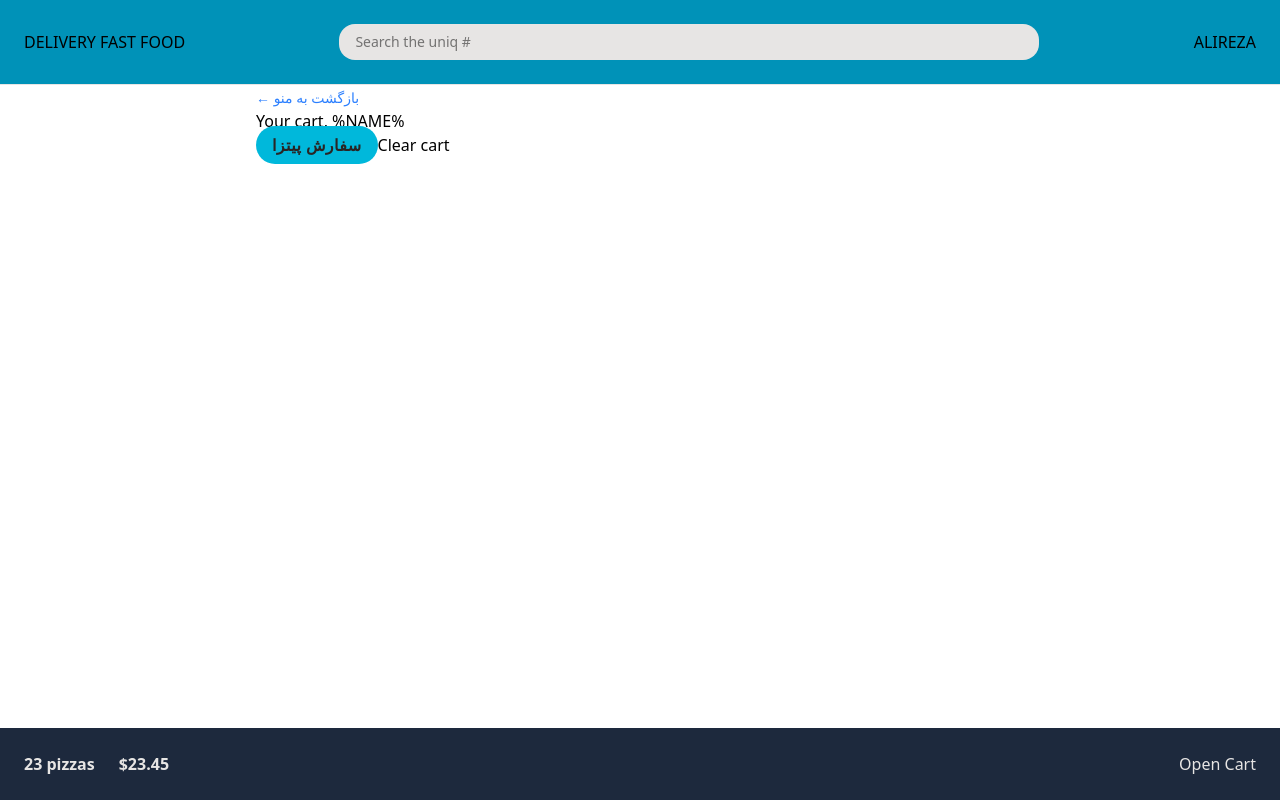
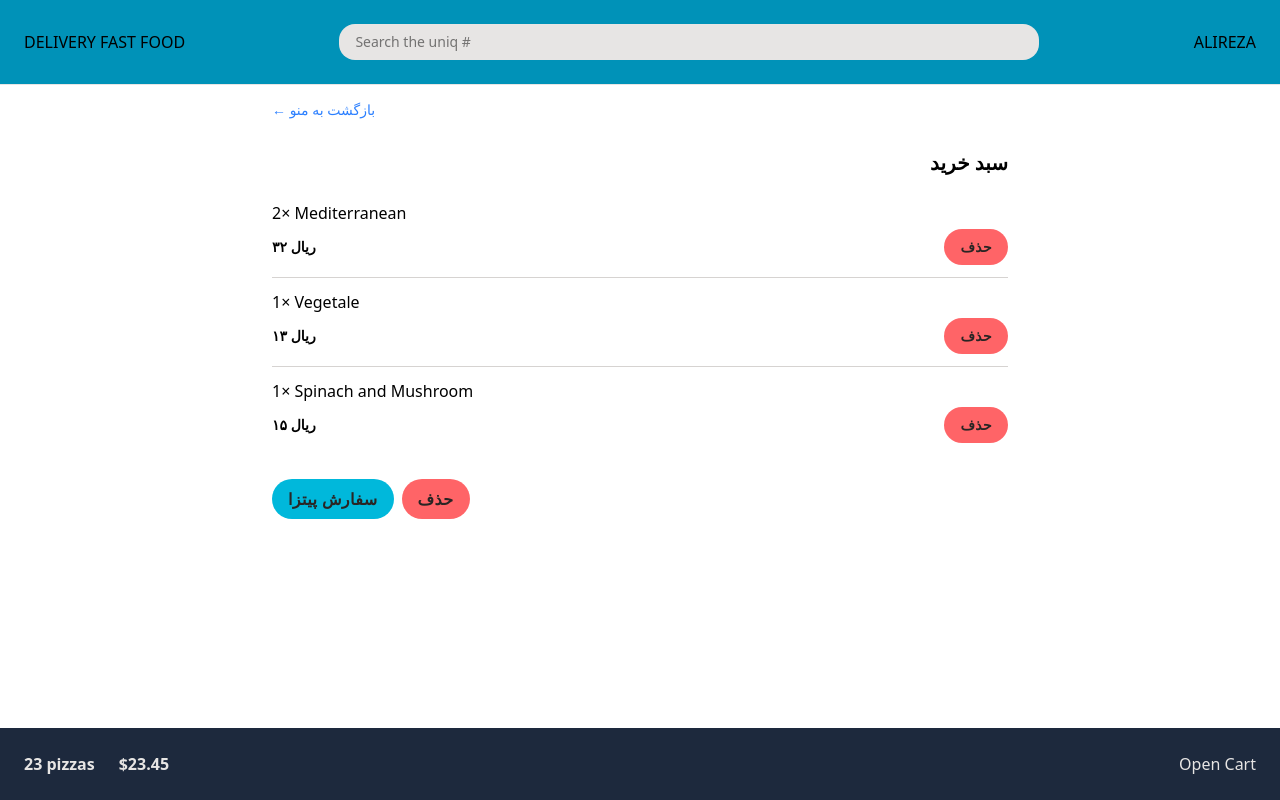
Before and after one commit to alirezaghnz/pizzadelivery, a React (Vite) app: page /cart in a window 1280 px wide. Built offline with nearby package versions, Linux system fonts and the light colour scheme.

Commit message:
some styled in the cart button and more

```diff
--- a/src/features/cart/Cart.jsx
+++ b/src/features/cart/Cart.jsx
@@ -1,7 +1,6 @@
-/* eslint-disable no-unused-vars */
-import { Link } from "react-router-dom";
-import ButtonLink from "../user/ButtonLink";
-import Button from "../user/Button";
+import ButtonLink from "../../ui/ButtonLink";
+import Button from "../../ui/Button";
+import CartItem from "./CartItem";
 
 const fakeCart = [
   {
@@ -31,14 +30,23 @@ function Cart() {
   const cart = fakeCart;
 
   return (
-    <div>
+    <div className="px-4 py-3">
       <ButtonLink to="/menu">&larr; بازگشت به منو</ButtonLink>
+      <h2 dir="rtl" className="mt-7 text-xl font-semibold">
+        سبد خرید
+      </h2>
 
-      <h2>Your cart, %NAME%</h2>
+      <ul className="mt-3 divide-y divide-stone-300">
+        {cart.map((item) => (
+          <CartItem item={item} key={item.id} />
+        ))}
+      </ul>
 
-      <div>
-        <Button to="/order/new">سفارش پیتزا</Button>
-        <button>Clear cart</button>
+      <div className="mt-6 space-x-2">
+        <Button to="/order/new" type="primary">
+          سفارش پیتزا
+        </Button>
+        <Button type="delete_lg">حذف</Button>
       </div>
     </div>
   );
--- a/src/features/cart/CartItem.jsx
+++ b/src/features/cart/CartItem.jsx
@@ -1,13 +1,18 @@
+/* eslint-disable no-unused-vars */
+import Button from "../../ui/Button";
+import { formatCurrency } from "../../utils/helpers";
+
 function CartItem({ item }) {
   const { pizzaId, name, quantity, totalPrice } = item;
 
   return (
-    <li>
-      <p>
+    <li className="py-3">
+      <p className="mb-1">
         {quantity}&times; {name}
       </p>
-      <div>
-        <p>{formatCurrency(totalPrice)}</p>
+      <div className="flex justify-between items-center">
+        <p className="text-sm font-bold  ">{formatCurrency(totalPrice)}</p>
+        <Button type="delete_sm">حذف</Button>
       </div>
     </li>
   );
--- a/src/features/menu/Menu.jsx
+++ b/src/features/menu/Menu.jsx
@@ -6,7 +6,7 @@ function Menu() {
   const menu = useLoaderData();
 
   return (
-    <ul>
+    <ul className="divide-y divide-stone-400 px-2">
       {menu.map((pizza) => (
         <MenuItem pizza={pizza} key={pizza.id} />
       ))}
--- a/src/features/menu/MenuItem.jsx
+++ b/src/features/menu/MenuItem.jsx
@@ -1,17 +1,27 @@
 import { formatCurrency } from "../../utils/helpers";
+import Button from "../../ui/Button";
 
 function MenuItem({ pizza }) {
   // eslint-disable-next-line no-unused-vars
   const { id, name, unitPrice, ingredients, soldOut, imageUrl } = pizza;
 
   return (
-    <li>
-      <img src={imageUrl} alt={name} />
-      <div>
-        <p>{name}</p>
-        <p>{ingredients.join(", ")}</p>
-        <div>
-          {!soldOut ? <p>{formatCurrency(unitPrice)}</p> : <p>Sold out</p>}
+    <li className="flex gap-4 py-2">
+      <img
+        src={imageUrl}
+        alt={name}
+        className={`h-50 ${soldOut ? "opacity-70 gr" : ""}`}
+      />
+      <div className="flex grow flex-col">
+        <p className="font-medium">{name}</p>
+        <p className="text-sm text-stone-500">{ingredients.join(", ")}</p>
+        <div className="mt-auto flex items-center justify-between">
+          {!soldOut ? (
+            <p className="text-sm">{formatCurrency(unitPrice)}</p>
+          ) : (
+            <p className="text-sm font-medium text-stone-500">اتمام موجودی</p>
+          )}
+          <Button type="small">اضافه به سبد</Button>
         </div>
       </div>
     </li>
--- a/src/features/order/CreateOrder.jsx
+++ b/src/features/order/CreateOrder.jsx
@@ -1,6 +1,6 @@
 import { Form, redirect, useActionData, useNavigation } from "react-router-dom";
 import { createOrder } from "../../services/apiRestaurant";
-import Button from "../user/Button";
+import Button from "../../ui/Button";
 
 // https://uibakery.io/regex-library/phone-number
 const isValidPhone = (str) =>
--- a/src/features/user/Button.jsx
+++ /dev/null
@@ -1,18 +0,0 @@
-import { Link } from "react-router-dom";
-
-export default function Button({ children, disabled, to }) {
-  const className =
-    "block-inline bg-cyan-500 text-stone-800 px-4 py-2 rounded-full w-30 tracking-wide font-semibold transition-color duration-300 hover:bg-cyan-300 focus:bg-cyan-300 focus:outline-none focus:ring focus:ring-cyan-300 focus:ring-offset-2 disabled:cursor-not-allowed";
-  if (to)
-    return (
-      <Link to={to} className={className}>
-        {children}
-      </Link>
-    );
-
-  return (
-    <button disabled={disabled} className={className}>
-      {children}
-    </button>
-  );
-}
--- a/src/features/user/CreateUser.jsx
+++ b/src/features/user/CreateUser.jsx
@@ -1,5 +1,5 @@
 import { useState } from "react";
-import Button from "./Button";
+import Button from "../../ui/Button";
 
 function CreateUser() {
   const [username, setUsername] = useState("");
--- a/src/ui/AppLayout.jsx
+++ b/src/ui/AppLayout.jsx
@@ -1,3 +1,4 @@
+/* eslint-disable no-constant-binary-expression */
 import { Outlet, useNavigation } from "react-router-dom";
 import Header from "./Header";
 import CartOvervirew from "../features/cart/CartOverview";
@@ -15,7 +16,6 @@ export default function AppLayout() {
           <Outlet />
         </main>
       </div>
-
       <CartOvervirew />
     </div>
   );
--- /dev/null
+++ b/src/ui/Button.jsx
@@ -0,0 +1,27 @@
+import { Link } from "react-router-dom";
+
+export default function Button({ children, disabled, to, type }) {
+  const base =
+    "inline-block bg-cyan-500 text-stone-800 rounded-full tracking-wide font-semibold transition-color duration-300 hover:bg-cyan-300 focus:bg-cyan-300 focus:outline-none focus:ring focus:ring-cyan-300 focus:ring-offset-2 disabled:cursor-not-allowed";
+
+  const styles = {
+    primary: base + " px-4 py-3 md:px-4 md:py-2",
+    small: base + " px-4 py-2 md:px-5 md:py-2.5 text-sm",
+    delete_sm:
+      "inline-block text-sm bg-red-400 text-stone-800 rounded-full tracking-wide font-semibold transition-color duration-300 hover:bg-cyan-300 focus:bg-cyan-300 focus:outline-none focus:ring focus:ring-cyan-300 focus:ring-offset-2 disabled:cursor-not-allowed px-4 py-3 md:px-4 md:py-2",
+    delete_lg:
+      "inline-block  bg-red-400 text-stone-800 rounded-full tracking-wide font-semibold transition-color duration-300 hover:bg-cyan-300 focus:bg-cyan-300 focus:outline-none focus:ring focus:ring-cyan-300 focus:ring-offset-2 disabled:cursor-not-allowed px-4 py-3 md:px-4 md:py-2",
+  };
+  if (to)
+    return (
+      <Link to={to} className={styles[type]}>
+        {children}
+      </Link>
+    );
+
+  return (
+    <button disabled={disabled} className={styles[type]}>
+      {children}
+    </button>
+  );
+}
--- a/src/ui/Loader.jsx
+++ b/src/ui/Loader.jsx
@@ -1,3 +1,7 @@
 export default function Loader() {
-  return <div className="loader"></div>;
+  return (
+    <div className="absolute inset-0 flex items-center justify-center bg-stone-300/70">
+      <div className="loader"></div>
+    </div>
+  );
 }
```
Also changed, not shown: src/ui/ButtonLink.jsx (renamed from src/features/user/ButtonLink.jsx).
